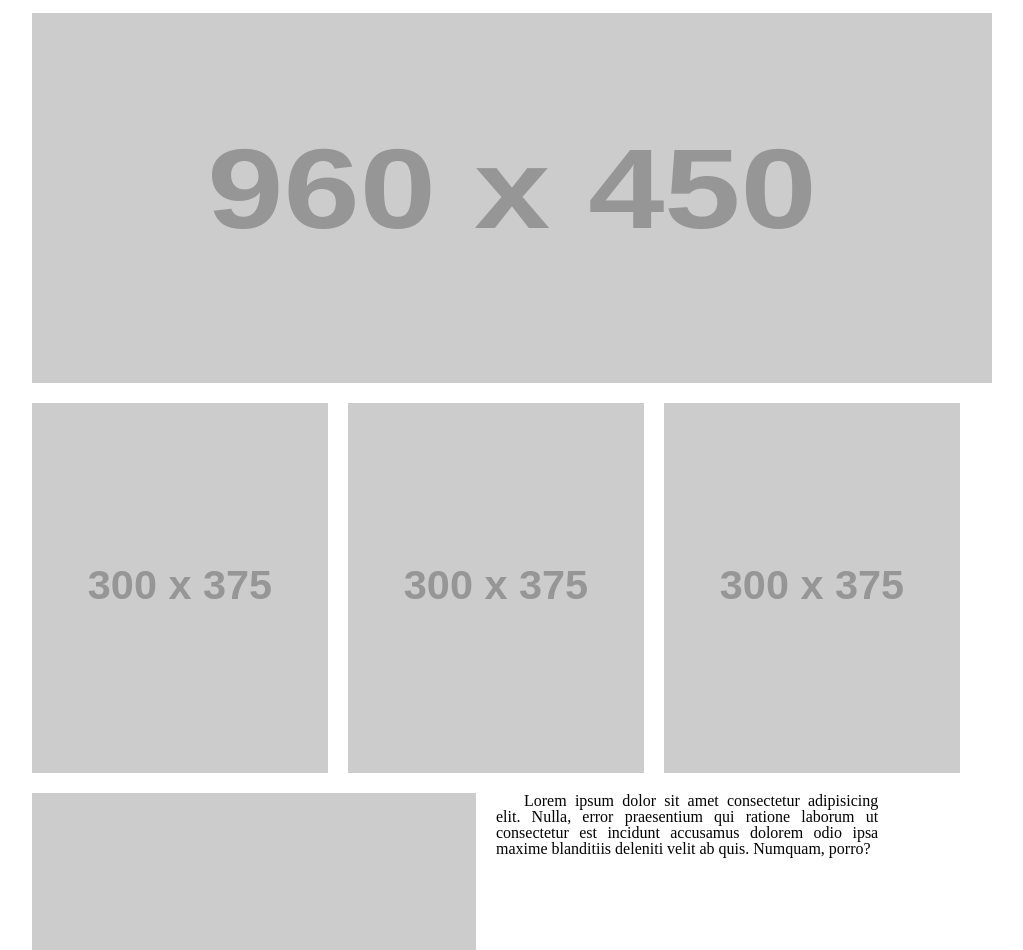
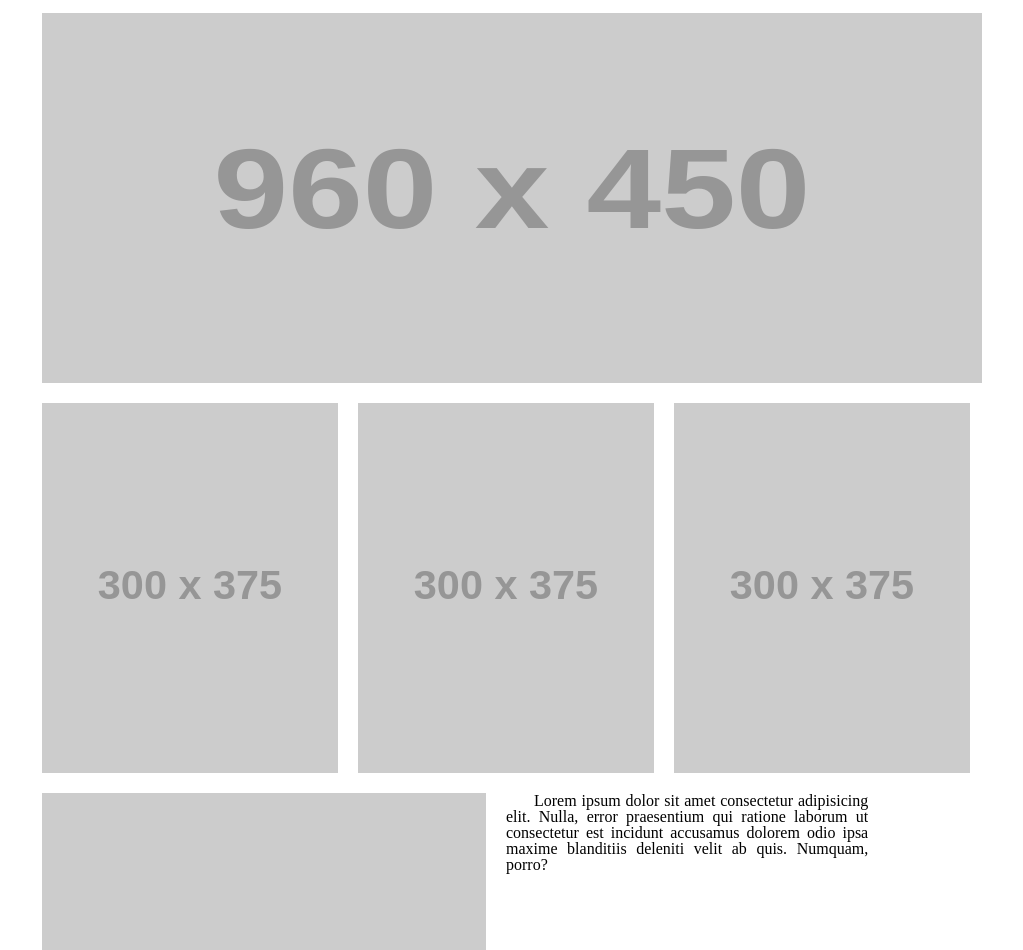
Before and after one commit to QusaiS/wirefame-exercise, a plain HTML site: page index.html in a window 1280 px wide. Shown: the part 107-1057 px from the top of the page, without its empty margins (128-1151 px from the left). Drawn offline with Linux system fonts and the light colour scheme; placeholder pictures from the web are drawn by us.

Commit message:
New edit

```diff
--- a/css/style.css
+++ b/css/style.css
@@ -6,7 +6,7 @@ body {
     display: grid;
     grid-template-rows: 100px 1fr 130px;
     gap: 20px;
-    width: 960px;
+    width: 940px;
     margin: 0 auto;
 }
 
@@ -20,7 +20,6 @@ header a{
     gap: 20px;
 }
 header {
-
     color: white;
     display: flex;
     background-color: #393E46;
--- a/index.html
+++ b/index.html
@@ -22,12 +22,12 @@
 </header>
   <main>
       <section>
-    <img src="https://via.placeholder.com/960x450/0000" alt="css">
+   <img src="https://via.placeholder.com/960x450/0000" alt="css">
 </section>
 <section>
-    <div><img src="https://via.placeholder.com/300x375/0000" alt="css"> </div>
-    <div>  <img src="https://via.placeholder.com/300x375/0000" alt="css"> </div>
-        <div>   <img src="https://via.placeholder.com/300x375/0000" alt="css">  </div>
+    <div><img src="https://via.placeholder.com/300x375/0000" alt="css">
+     <img src="https://via.placeholder.com/300x375/0000" alt="css">
+          <img src="https://via.placeholder.com/300x375/0000" alt="css">
 </section>
 
 <section>
```
